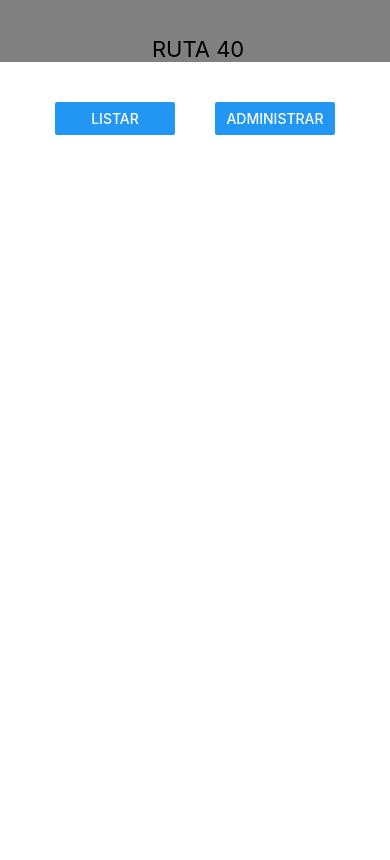
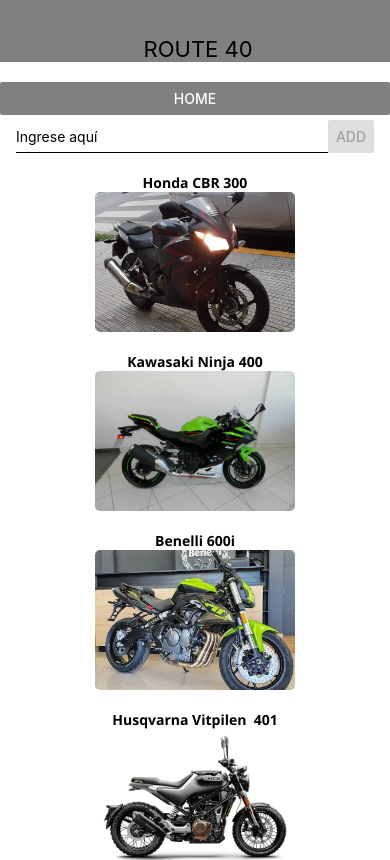
Before and after one commit to hbuxmann/route40, a React Native app: screen /Admin in a window 390 px wide. Shown: the top 860 px of the page. Built offline with nearby package versions, Linux system fonts and the light colour scheme.

Commit message:
release #4

```diff
--- a/App.js
+++ b/App.js
@@ -7,11 +7,13 @@
 // import Item from './components/Item/Item';
 import ItemList from './components/ItemList/ItemList';
 import ItemListAdmin from './components/ItemListAdmin/ItemListAdmin';
+import MainNavigator from './components/navigation/MainNavigator/MainNavigator'
+
 // import db from './database/products.json';
 import {products} from './database/products';
-// import ModalCustom from './components/ModalCustom/ModalCustom';
-// import imageDefault from "./images/default.jpg";
-import Landing from './components/landing/Landing';
+import Landing from './components/Landing/Landing';
+import { Provider } from 'react-redux';
+import store from './store';
 
 export default function App() {
   const [loaded] = useFonts({
@@ -20,40 +22,13 @@
 
   });
 
-  const [navigateTo, setNavigateTo] = useState('Landing');
+  const [navigateTo, setNavigateTo] = useState('');
   const [productList, setProductList] = useState(products);
 
   // const [textItem, setTextItem] = useState ('');
   const [itemList, setItemList] = useState ([]);
 
-  // const [modalVisible, setModalVisible] = useState(false);
-  // const [itemSelected, setItemSelected] = useState({});
 
-  // const onHandlerSetTextItem = (text) => setTextItem(text);
-
-  // const onHandlerAddItem = () => {
-  //   // setItemList(currentItems => [...currentItems, {id:Math.random()*100, value: textItem}]);
-  //   setItemList(currentItems => [...currentItems, {id: Date.now(), value: textItem, image: imageDefault}]);
-  //   // setItemList({...itemList, id:Math.random()*100, value: textItem}); //no funciona esta poronga
-  //   setTextItem('');
-  // }
-
-  // const onHandlerDeleteItem = id => {
-  //   setItemList(currentItems => currentItems.filter(item => item.id !== id));
-  //   setItemSelected({});
-  //   setModalVisible(!modalVisible);
-  // }
-  // // const deleteThisFunctionAux = id => {
-  // //   console.log(id);
-  // //   setModalVisible(!modalVisible);
-  // // }
-  // const onHandlerCancel = () => {
-  //   setModalVisible(!modalVisible);
-  // }
-  // const onHandlerModal = id => {
-  //   setItemSelected(itemList.find(item => item.id === id));
-  //   setModalVisible(!modalVisible);
-  // }
   const loadDataOnlyOnce = () => {
     products.map(obj => setItemList(currentItems => [...currentItems, {id: obj.idProduct, value: obj.alt, image: obj.image}]));
     console.log(itemList);
@@ -87,9 +62,11 @@
 
   return (
     // <View style={styles.container}>
+    <Provider store={store}>
     <View>
-      <Header title={'RUTA 40'}/>
-      {content}
+      <Header title={'ROUTE 40'}/>
+      <MainNavigator itemList={itemList} setItemList={setItemList}/>
+      {/* {content} */}
       {/* <Landing /> */}
       {/* <View style={styles.screen}>
         <View style={styles.modalButtonFrame}>
@@ -134,6 +111,7 @@
         keyExtractor= {(item) => item.id}
       /> */}
     </View>
+    </Provider>
   );
 }
 
--- a/components/Header/Header.jsx
+++ b/components/Header/Header.jsx
@@ -18,6 +18,7 @@
 const styles = StyleSheet.create( {
 
     header :{
+        // flex: 2,
         width: "100%",
         heigth: 90,
         paddingTop: 36,
--- a/components/ItemList/ItemList.jsx
+++ b/components/ItemList/ItemList.jsx
@@ -2,6 +2,8 @@
 import { StyleSheet, Text, View, TextInput, Button, FlatList, TouchableOpacity, Modal} from 'react-native';
 import { useState, useEffect } from 'react';
 import Colors from '../../constants/Colors';
+// import { useSelector } from 'react-redux';
+import { useSelector, useDispatch } from 'react-redux';
 
 import Item from '../Item/Item';
 // import Item from './components/Item/Item';
@@ -11,12 +13,19 @@
 
 
 
-const ItemList = (props) => {
-  const {setNavigateTo, products} = props;
+const ItemList = ({navigation, route}, props) => {
+
+  const dispatch = useDispatch();
+  const products2 = useSelector(state => state.products.products);
+  const {nombre} = route.params;
+  // const {setNavigateTo, products} = props;
+  console.log('Products 2: '+JSON.stringify(products2))
 
   // const [textItem, setTextItem] = useState ('');
   // const [itemList, setItemList] = useState ([]);
-  const [itemList, setItemList] = useState (products);
+  // const [itemList, setItemList] = useState (products);
+  const [itemList, setItemList] = useState (products2);
+
 
 
   // const loadDataOnlyOnce = () => {
@@ -29,7 +38,7 @@
   //   // console.log('se cargó el componente');
   // }, []);
 
-
+  console.log('ItemList: '+nombre);
     return (
       <View style={styles.screen}>
         <View style={styles.inputContainer}>
@@ -37,7 +46,8 @@
             // buttonStyle={styles.button}
             color= {Colors.button}
             title='home'
-            onPress={ ()=> setNavigateTo('Landing')}
+            // onPress={ ()=> setNavigateTo('Landing')}
+            onPress={ ()=> navigation.navigate('Home')}
           />
         </View>
         <FlatList
--- a/components/ItemListAdmin/ItemListAdmin.jsx
+++ b/components/ItemListAdmin/ItemListAdmin.jsx
@@ -7,17 +7,22 @@
 // import {products} from '../../database/products';
 import ModalCustom from '../ModalCustom/ModalCustom';
 import imageDefault from "../../images/default.jpg";
+import { useSelector, useDispatch } from 'react-redux';
+import { selectProduct, removeProduct, addProduct} from '../../store/actions/product.action';
 
 
 
-const ItemListAdmin = (props) => {
+const ItemListAdmin = ({navigation}, props) => {
     // const {setNavigateTo} = props;
-    const {setNavigateTo, itemList, setItemList} = props;
+    const {setNavigateTo} = props;
+    const products2 = useSelector(state => state.products.products);
+    const product   = useSelector(state => state.products.selected);
+    const dispatch = useDispatch();
 
 
   const [textItem, setTextItem] = useState ('');
 //   const [itemList, setItemList] = useState ([]);
-//   const [itemList, setItemList] = useState (products);
+  const [itemList, setItemList] = useState (products2);
 
 
   const [modalVisible, setModalVisible] = useState(false);
@@ -26,27 +31,34 @@
   const onHandlerSetTextItem = (text) => setTextItem(text);
 
   const onHandlerAddItem = () => {
+    dispatch(addProduct({id: Date.now(), value: textItem, image: imageDefault}));
     setItemList(currentItems => [...currentItems, {id: Date.now(), value: textItem, image: imageDefault}]);
     setTextItem('');
   }
 
   const onHandlerDeleteItem = id => {
+    console.log('Producuto seleccionado? REMOVE'+JSON.stringify(product));
+    dispatch(removeProduct(id));
+    console.log('Productos'+JSON.stringify(products2));
     setItemList(currentItems => currentItems.filter(item => item.id !== id));
     setItemSelected({});
     setModalVisible(!modalVisible);
   }
 
   const onHandlerCancel = () => {
+    // console.log('selectProduct->'+JSON.stringify(dispatch(selectProduct(4))));
+    console.log('Producuto seleccionado?'+JSON.stringify(product));
     setModalVisible(!modalVisible);
   }
   const onHandlerModal = id => {
+    dispatch(selectProduct(id));
     setItemSelected(itemList.find(item => item.id === id));
     setModalVisible(!modalVisible);
   }
-  const loadDataOnlyOnce = () => {
-    products.map(obj => setItemList(currentItems => [...currentItems, {id: obj.idProduct, value: obj.alt, image: obj.image}]));
-    console.log(itemList);
-  }
+  // const loadDataOnlyOnce = () => {
+  //   products.map(obj => setItemList(currentItems => [...currentItems, {id: obj.idProduct, value: obj.alt, image: obj.image}]));
+  //   console.log(itemList);
+  // }
 
 //   useEffect(()=>{ // se ejecuta al cargar el componente
 //     loadDataOnlyOnce();
@@ -55,7 +67,8 @@
 //   useEffect(()=>{ // se ejecuta cada vez que se cambia alguna de las variables dentro de los corchetes
 //     console.table('Se cambió el itemList -->' + JSON.stringify(itemList));
 //   }, [itemList]);
-
+    console.log('ItemListAdmin:'+itemList);
+    // console.log('selectProduct->'+JSON.stringify(dispatch(selectProduct(1))));
     return (
       <View style={styles.screen}>
         <ModalCustom
@@ -68,7 +81,9 @@
             <Button
                 color= {Colors.button}
                 title='home'
-                onPress={ ()=> setNavigateTo('Landing')}
+                // onPress={ ()=> setNavigateTo('Landing')}
+                onPress={ ()=> navigation.navigate('Home')}
+
             />
         </View>
         <View style={styles.inputContainer}>
--- a/components/Landing/Landing.jsx
+++ b/components/Landing/Landing.jsx
@@ -1,22 +1,30 @@
 import { StatusBar } from 'expo-status-bar';
 import { StyleSheet, Text, View, TextInput, Button, FlatList, TouchableOpacity, Modal} from 'react-native';
-import { useState, useEffect } from 'react';
+// import { useState, useEffect } from 'react';
 
 
+const Landing = ({navigation, route}, props) => {
 
-const Landing = (props) => {
+  // const {itemList} = route.params;
 
-    const {setNavigateTo} = props;
+    // const {setNavigateTo} = props;
+    console.log('Landing-->'+JSON.stringify(navigation));
+    console.log('Landing!!!'+JSON.stringify(route));
+    // console.log('Landing!!!'+route.options.name);
+
 
     return (
         <View>
             <View style={styles.screen}>
             <View style={styles.modalButtonFrame}>
                 <View style={styles.modalButton}>
-                    <Button title='Listar' onPress={ ()=> setNavigateTo('ItemList')}/>
+                    {/* <Button title='Listar' onPress={ ()=> setNavigateTo('ItemList')}/> */}
+                    <Button title='Listar' onPress={ ()=> navigation.navigate('List' , {nombre : 'nombre ingresado'})}/>
+                    {/* <Text>Hola mundo</Text> */}
                 </View>
                 <View style={styles.modalButton}>
-                    <Button title='Administrar' onPress={ ()=> setNavigateTo('ItemListAdmin')}/>
+                    {/* <Button title='Administrar' onPress={ ()=> setNavigateTo('ItemListAdmin')}/> */}
+                    <Button title='Administrar' onPress={ ()=> navigation.navigate('Admin')}/>
                 </View>
             </View>
             </View>
@@ -27,7 +35,8 @@
 const styles = StyleSheet.create({
 
     screen: {
-      // flex: 1,
+      flex: 1,
+      marginTop: 30,
       justifyContent: "center",
       alignItems: "center",
       // marginTop: 22
--- /dev/null
+++ b/components/navigation/MainNavigator/MainNavigator.jsx
@@ -0,0 +1,48 @@
+import React from'react';
+
+import{ NavigationContainer } from "@react-navigation/native";
+
+import {createNativeStackNavigator} from "@react-navigation/native-stack";
+
+// import CategoriesScreen from '../../screens/CategoriesScreen/CategoriesScreen';
+
+// import CategoryBreadScreen from '../../screens/CategoryBreadScreen/CategoryBreadScreen';
+
+// import BreadDetailScreen from'../../screens/BreadDetailScreen/BreadDetailScreen';
+import Landing from '../../Landing/Landing';
+import ItemListAdmin from '../../ItemListAdmin/ItemListAdmin';
+import ItemList from '../../ItemList/ItemList';
+
+const Stack = createNativeStackNavigator();
+
+
+const ShopNavigator=(props)=>{
+
+const {itemList, setItemList}= props;
+return (
+  // const {itemList, setItemList}= props;
+ <NavigationContainer>
+   <Stack.Navigator initialRouteName="Home"
+        screenOptions={{
+            headerShown: false,
+            headerStyle: {
+                backgroundColor: '#f4511e'
+            },
+            headerTintColor: '#fff',
+            headerTitleStyle: {
+                fontWeight: 'bold'
+            }
+
+        }}
+        options = {{name : 'holamundo'} }
+   >
+    {/* <Stack.Navigator initialRouteName="Home"> */}
+      <Stack.Screen name="Home" component={Landing} itemList={itemList} setItemList={setItemList}/>
+      <Stack.Screen name="Admin" component={ItemListAdmin} itemList={itemList} setItemList={setItemList} />
+      <Stack.Screen name="List" component  ={ItemList}/>
+   </Stack.Navigator>
+ </NavigationContainer>
+) };
+
+
+export default ShopNavigator;
--- /dev/null
+++ b/store/actions/product.action.js
@@ -0,0 +1,29 @@
+export const SELECT_PRODUCT = 'SELECT_PRODUCT';
+export const FILTERED_PRODUCT = 'FILTERED_PRODUCT';
+export const REMOVE_PRODUCT = 'REMOVE_PRODUCT';
+export const ADD_PRODUCT = 'ADD_PRODUCT';
+
+
+export const selectProduct = (id) => ({
+    type: SELECT_PRODUCT,
+    productId: id
+
+})
+
+export const filteredProduct = (id) => ({
+    type: FILTERED_PRODUCT,
+    productId: id
+
+})
+
+export const removeProduct = (id) => ({
+    type: REMOVE_PRODUCT,
+    productId: id
+
+})
+
+export const addProduct = (prd) => ({
+    type: ADD_PRODUCT,
+    product: prd
+
+})
--- /dev/null
+++ b/store/index.jsx
@@ -0,0 +1,10 @@
+import {createStore, combineReducers} from 'redux';
+
+import ProductReducer from './reducers/product.reducer';
+
+
+const RootReducer = combineReducers({
+    products : ProductReducer
+});
+
+export default createStore(RootReducer);
--- /dev/null
+++ b/store/reducers/product.reducer.js
@@ -0,0 +1,56 @@
+import {products} from '../../database/products';
+import { SELECT_PRODUCT, FILTERED_PRODUCT, REMOVE_PRODUCT, ADD_PRODUCT} from '../actions/product.action';
+
+
+const initialState = {
+    // products: products,
+    products:  products.map(function(obj){
+        return(
+            {id: obj.idProduct, value: obj.alt, image: obj.image}
+        )
+    }),
+    filteredProduct: [],
+    selected: null
+    // selected: []
+
+}
+
+
+const ProductReducer = (state = initialState, action) => {
+    switch(action.type){
+        case SELECT_PRODUCT:
+            console.log('SELECTED PRODUCT??')
+            const indexProduct = state.products.findIndex(prd => prd.id === action.productId);
+            console.log('El indice es...'+indexProduct);
+            if (indexProduct === -1) return state;
+            console.log('state.products[indexProduct] '+JSON.stringify(state.products[indexProduct]));
+            return {...state, selected: state.products[indexProduct]}
+        case FILTERED_PRODUCT:
+            return {
+                ...state,
+                filteredProduct: state.products.filter(prd => prd.id === action.productId)
+
+            }
+        case REMOVE_PRODUCT:
+            console.log('¿¿¿¿REMOVE PRODUCT????');
+            return {
+                ...state,
+                products: state.products.filter(prd => prd.id !== action.productId)
+            }
+        case ADD_PRODUCT:
+            console.log('ADD PRODUCT?!?!');
+            console.log('Product-->'+JSON.stringify(action.product));
+            // console.log('Product is array? '+ state.products.isArray());
+            return {
+                ...state,
+                // products: state.products.push({id: action.product.id, value: action.product.value, image: action.product.image})
+                products: state.products.concat({id: action.product.id, value: action.product.value, image: action.product.image})
+
+            }
+        default:
+            return state;
+    }
+}
+
+
+export default ProductReducer;
```
Also changed, not shown: package.json (+8 -1 lines), 1 other file (tests, documents, lock files or other folders).
